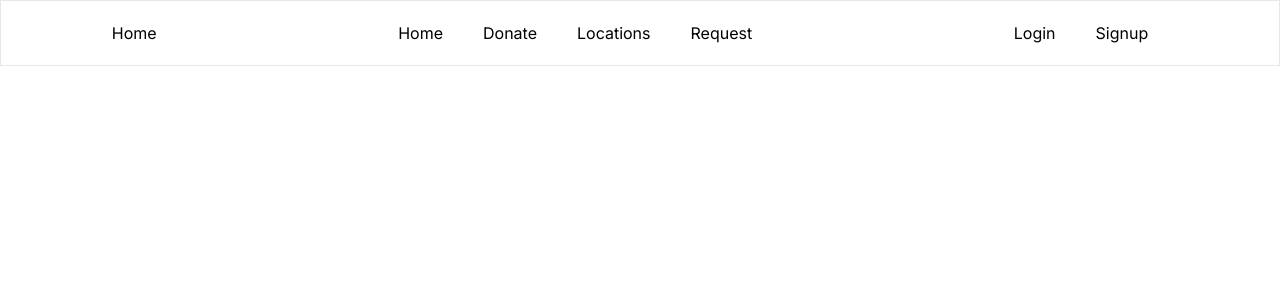
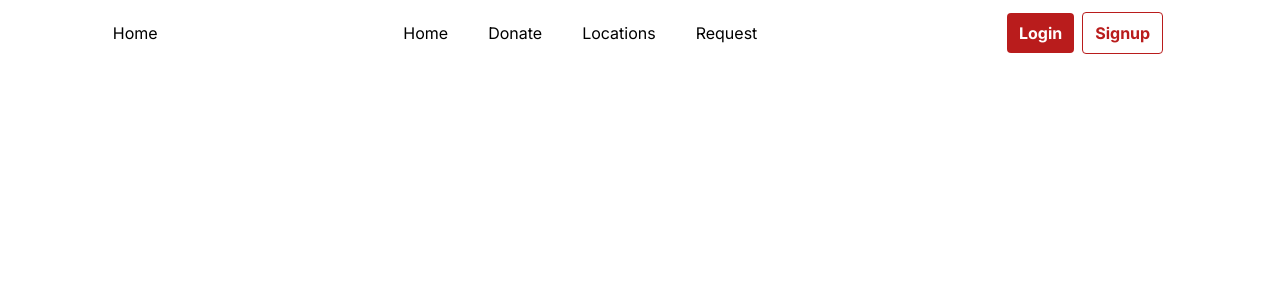
Before and after one commit to Raad05/BloodSync, a Next.js app: page / in a window 1280 px wide. Shown: the top 300 px of the page. Built offline with nearby package versions, Linux system fonts and the light colour scheme.

Commit message:
styles added

```diff
--- a/app/components/BtnPrimary/BtnPrimary.tsx
+++ b/app/components/BtnPrimary/BtnPrimary.tsx
@@ -7,7 +7,10 @@ interface BtnPrimaryProps {
 
 const BtnPrimary = ({ children, onClick }: BtnPrimaryProps) => {
   return (
-    <button onClick={onClick} className="mx-3 p-2">
+    <button
+      onClick={onClick}
+      className="mx-1 px-3 py-2 bg-red-700 text-white rounded font-bold"
+    >
       {children}
     </button>
   );
--- a/app/components/BtnSecondary/BtnSecondary.tsx
+++ b/app/components/BtnSecondary/BtnSecondary.tsx
@@ -7,7 +7,10 @@ interface BtnSecondaryProps {
 
 const BtnSecondary = ({ children, onClick }: BtnSecondaryProps) => {
   return (
-    <button onClick={onClick} className="mx-3 p-2">
+    <button
+      onClick={onClick}
+      className="mx-1 px-3 py-2 border border-red-700 bg-white text-red-700 rounded font-bold"
+    >
       {children}
     </button>
   );
--- a/app/components/Navbar/Navbar.tsx
+++ b/app/components/Navbar/Navbar.tsx
@@ -4,7 +4,7 @@ import AuthBtn from "../AuthBtn/AuthBtn";
 
 const Navbar = () => {
   return (
-    <nav className="header-section flex justify-around items-center py-3 border">
+    <nav className="header-section flex justify-around items-center py-3">
       <Link href="/">Home</Link>
       <div className="nav-links">
         <Link className="mx-5" href="/">
```
